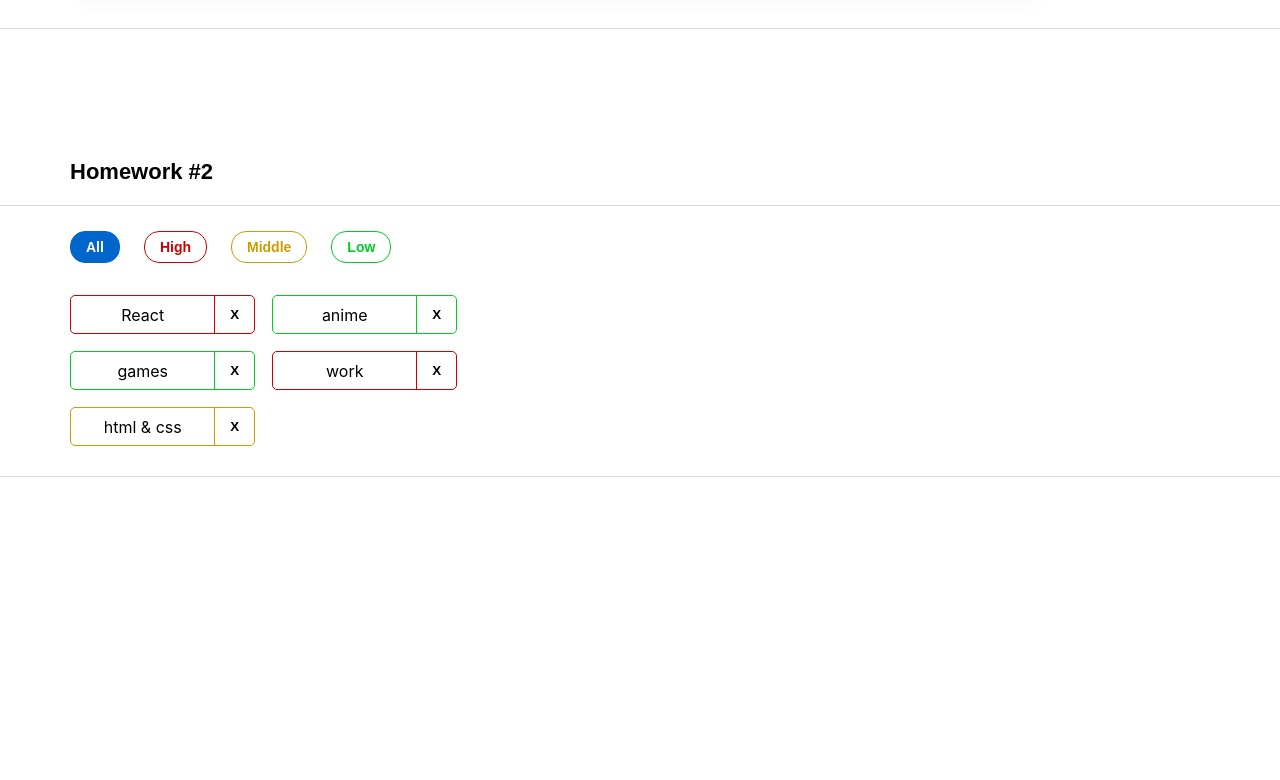
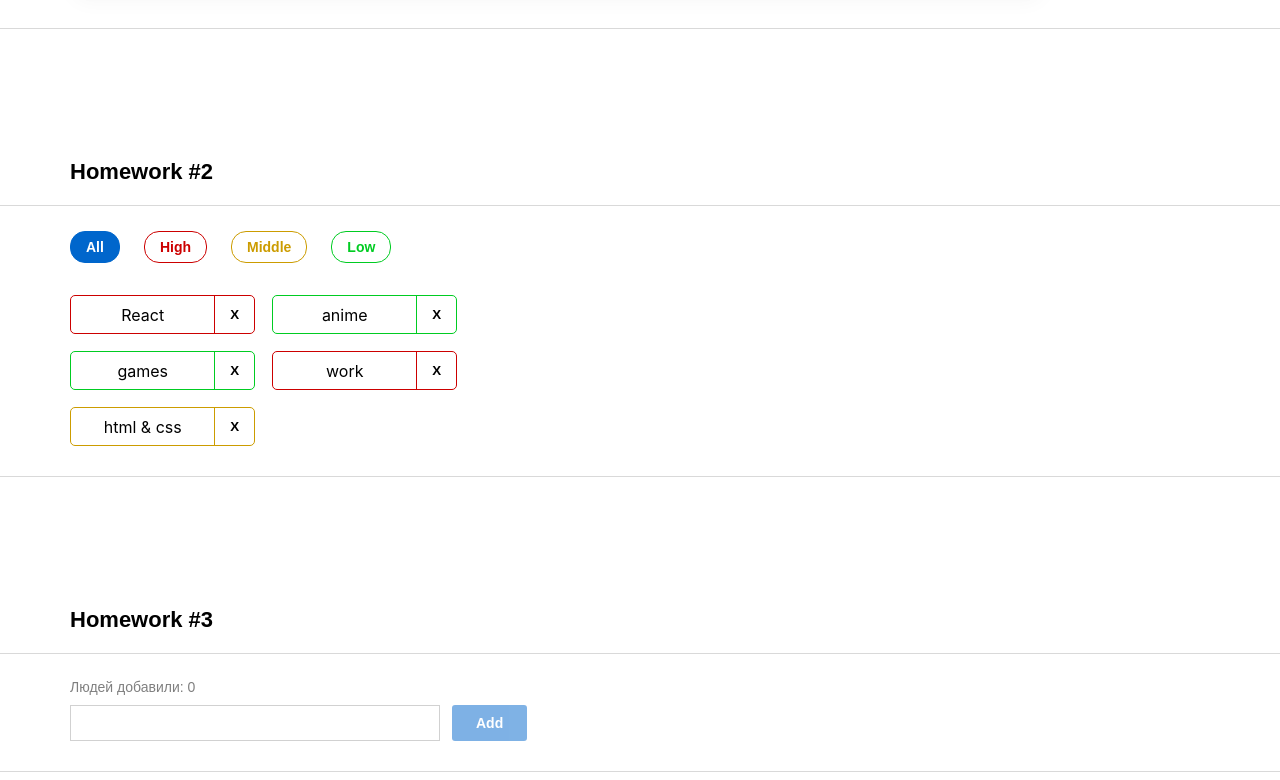
Before and after one commit to DK-AC/homework-front-2, a React (Create React App) app: page /#/ in a window 1280 px wide. Shown: the part 501-1281 px from the top of the page. Before the commit the page ends 1008 px from the top, so only its background shows below. Built offline with nearby package versions, Linux system fonts and the light colour scheme.

Commit message:
homework 3 finished

```diff
--- a/src/s1-main/App.tsx
+++ b/src/s1-main/App.tsx
@@ -2,6 +2,7 @@
 import s from './App.module.css'
 import HW1 from '../s2-homeworks/hw01/HW1'
 import HW2 from '../s2-homeworks/hw02/HW2'
+import HW3 from '../s2-homeworks/hw03/HW3'
 
 function App() {
   return (
@@ -9,7 +10,7 @@
       <HW1/>
       {/*раскомментировать по ходу выполнения*/}
       <HW2/>
-            {/*<HW3/>*/}
+      <HW3/>
       {/*<HW4/>*/}
 
       {/*при выполнении дз 5 и более - закомментировать здесь дз 1-4, так как они есть внутри дз 5*/}
--- a/src/s2-homeworks/hw03/Greeting.module.css
+++ b/src/s2-homeworks/hw03/Greeting.module.css
@@ -2,21 +2,53 @@
 }
 
 .inputAndButtonContainer {
+    display: flex;
+    gap: 12px;
 }
 
 .error {
+    color: #C00;
+    font-family: Montserrat, sans-serif;
+    font-size: 14px;
+    font-weight: 400;
 }
 
 .input {
+    all: unset;
+    min-width: 356px;
+    border: 1px solid #D1D1D1;
+    color: #000;
+
+    font-family: Montserrat,sans-serif;
+    font-size: 16px;
+    font-weight: 500;
+    padding: 8px 0 8px 12px;
+
 }
 
 .input:focus {
 }
 
 .errorInput {
+    border-color: #C00;
 }
 
 .button {
+    all: unset;
+
+    padding: 5px 24px;
+    border-radius: 3px;
+    opacity: 0.5;
+    background-color:  #06C;
+    font-family: Montserrat,sans-serif;
+    font-size: 14px;
+    max-height: 26px;
+    font-weight: 600;
+    line-height: 20px;
+    color: #fff;
+    text-transform: capitalize;
+    cursor: pointer;
+
 }
 
 .button:focus {
@@ -29,6 +61,11 @@
 }
 
 .text {
+    color: rgba(0, 0, 0, 0.50);
+    font-family: Montserrat,sans-serif;
+    font-size: 14px;
+    margin-bottom: 10px;
+    font-weight: 400;
 }
 
 .greeting {
--- a/src/s2-homeworks/hw03/Greeting.tsx
+++ b/src/s2-homeworks/hw03/Greeting.tsx
@@ -1,15 +1,15 @@
-import React, {ChangeEvent, KeyboardEvent} from 'react'
+import React, {ChangeEvent, FocusEvent, KeyboardEvent} from 'react'
 import s from './Greeting.module.css'
 
 type GreetingPropsType = {
-    name: any // need to fix any
-    setNameCallback: any // need to fix any
-    addUser: any // need to fix any
-    onBlur: any // need to fix any
-    onEnter: any // need to fix any
-    error: any // need to fix any
-    totalUsers: any // need to fix any
-    lastUserName?: any // need to fix any
+  name: string // need to fix any
+  setNameCallback: (name: ChangeEvent<HTMLInputElement>) => void // need to fix any
+  addUser: () => void // need to fix any
+  onBlur: (e: FocusEvent<HTMLInputElement>) => void // need to fix any
+  onEnter: (e: KeyboardEvent<HTMLInputElement>) => void // need to fix any
+  error: string // need to fix any
+  totalUsers: number // need to fix any
+  lastUserName?: string // need to fix any
 }
 
 // презентационная компонента (для верстальщика)
@@ -25,7 +25,8 @@
     lastUserName,
   } // деструктуризация пропсов
 ) => {
-    const inputClass = s.errorInput // need to fix with (?:)
+
+  const inputClass = `${error ? s.errorInput : s.input}`
 
   return (
     <div id={'hw3-form'} className={s.greetingForm}>
@@ -42,7 +43,7 @@
             id={'hw3-input'}
             value={name}
             onChange={setNameCallback}
-                        className={inputClass}
+            className={`${s.input} ${inputClass}`}
             onKeyDown={onEnter}
             onBlur={onBlur}
           />
--- a/src/s2-homeworks/hw03/GreetingContainer.tsx
+++ b/src/s2-homeworks/hw03/GreetingContainer.tsx
@@ -1,20 +1,35 @@
-import React, { ChangeEvent, KeyboardEvent, useState } from 'react'
+import React, {ChangeEvent, KeyboardEvent, useState} from 'react'
 import Greeting from './Greeting'
-import { UserType } from './HW3'
+import {UserType} from './HW3'
 
 type GreetingContainerPropsType = {
-    users: any // need to fix any
-    addUserCallback: any // need to fix any
+  users: UserType[] // need to fix any
+  addUserCallback: (name: string) => void // need to fix any
 }
 
-export const pureAddUser = (name: any, setError: any, setName: any, addUserCallback: any) => {
+export const pureAddUser = (name: string, setError: (error: string) => void, setName: (name: string) => void, addUserCallback: (name: string) => void) => {
   // если имя пустое - показать ошибку, иначе - добавить юзера и очистить инпут
+  if (name.trim() === '') {
+    setError('name is empty')
+  } else {
+    addUserCallback(name)
+    setName('')
+  }
 }
 
-export const pureOnBlur = (name: any, setError: any) => { // если имя пустое - показать ошибку
+export const pureOnBlur = (name: string, setError: (error: string) => void) => {
+  if (name.trim() === '') {
+    setError('name is empty')
+  }
 }
 
-export const pureOnEnter = (e: any, addUser: any) => { // если нажата кнопка Enter - добавить
+export const pureOnEnter = (e: KeyboardEvent<HTMLInputElement>, addUser: () => void) => { // если
+  // нажата кнопка
+  if (e.key === 'Enter') {
+    addUser()
+  }
+  // Enter -
+  // добавить
 }
 
 // более простой и понятный для новичков
@@ -26,11 +41,11 @@
                                                                    addUserCallback,
                                                                  }) => {
   // деструктуризация пропсов
-    const [name, setName] = useState<any>('') // need to fix any
-    const [error, setError] = useState<any>('') // need to fix any
+  const [name, setName] = useState<string>('') // need to fix any
+  const [error, setError] = useState<string>('') // need to fix any
 
-    const setNameCallback = (e: any) => { // need to fix any
-        setName('some name') // need to fix
+  const setNameCallback = (e: ChangeEvent<HTMLInputElement>) => { // need to fix any
+    setName(e.currentTarget.value) // need to fix
 
     error && setError('')
   }
@@ -42,12 +57,12 @@
     pureOnBlur(name, setError)
   }
 
-    const onEnter = (e: any) => {
+  const onEnter = (e: KeyboardEvent<HTMLInputElement>) => {
     pureOnEnter(e, addUser)
   }
 
-    const totalUsers = 0 // need to fix
-    const lastUserName = 'some name' // need to fix
+  const totalUsers = users.length// need to fix
+  const lastUserName = users[users.length - 1]?.name // need to fix
 
   return (
     <Greeting
--- a/src/s2-homeworks/hw03/HW3.tsx
+++ b/src/s2-homeworks/hw03/HW3.tsx
@@ -1,7 +1,7 @@
-import React, { useState } from 'react'
-import { v1 } from 'uuid'
+import React, {useState} from 'react'
 import s2 from '../../s1-main/App.module.css'
 import GreetingContainer from './GreetingContainer'
+import {v1} from 'uuid'
 
 /*
 * 1 - описать тип UserType
@@ -19,20 +19,23 @@
 
 // types
 export type UserType = {
-    _id: any // need to fix any
-    name: any // need to fix any
+  _id: string // need to fix any
+  name: string // need to fix any
 }
 
-export const pureAddUserCallback = (name: any, setUsers: any, users: any) => { // need to fix any
-    const user = { // need to fix
+export const pureAddUserCallback = (name: string, setUsers: (users: UserType[]) => void, users: UserType[]) => { // need
+                                                                                                                 // to fix any
+  const user: UserType = { // need to fix
+    name,
+    _id: v1()
   }
   setUsers([...users, user])
 }
 
 const HW3 = () => {
-    const [users, setUsers] = useState<any>([]) // need to fix any
+  const [users, setUsers] = useState<UserType[]>([]) // need to fix any
 
-    const addUserCallback = (name: any) => { // need to fix any
+  const addUserCallback = (name: string) => { // need to fix any
     pureAddUserCallback(name, setUsers, users)
   }
 
```
Lines whose indentation alone changed are shown as unchanged.
